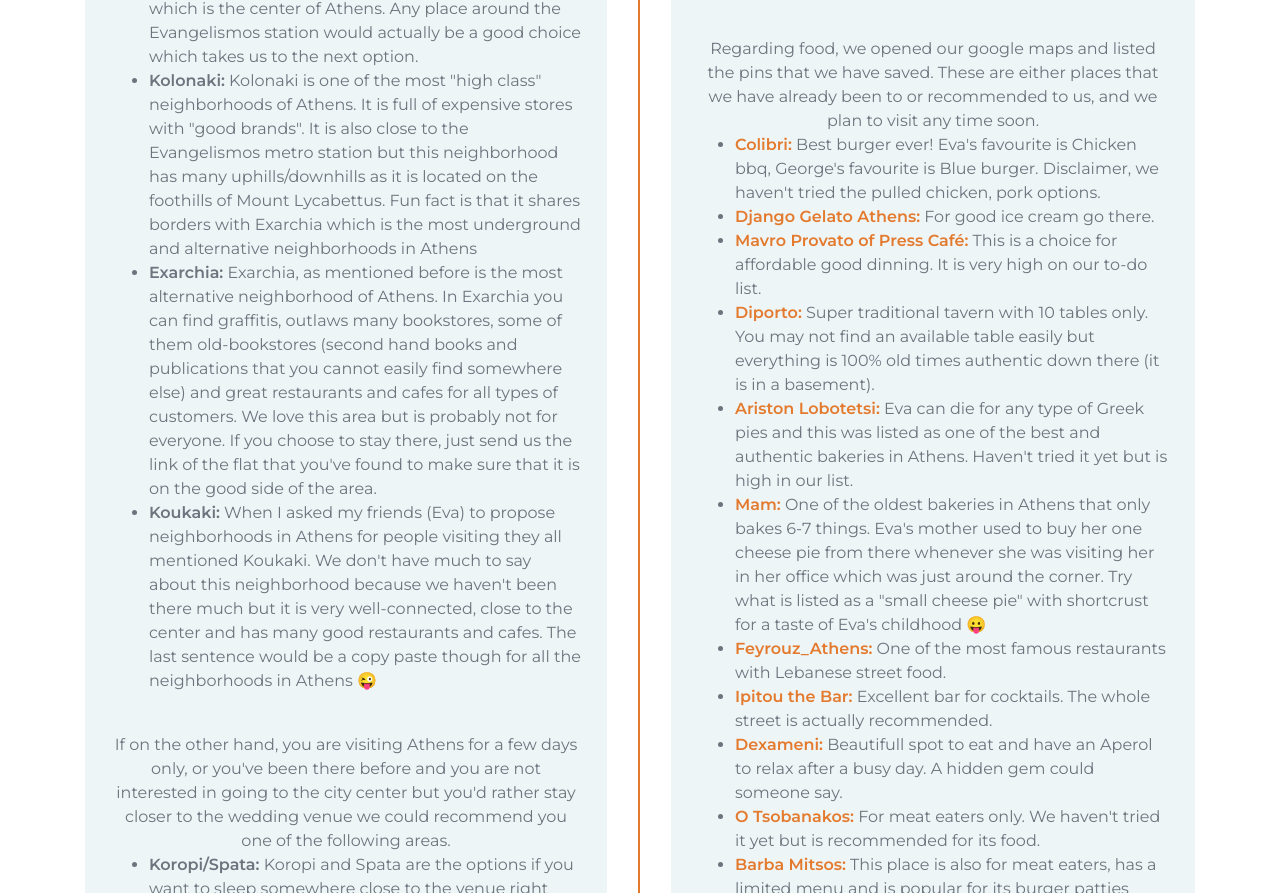
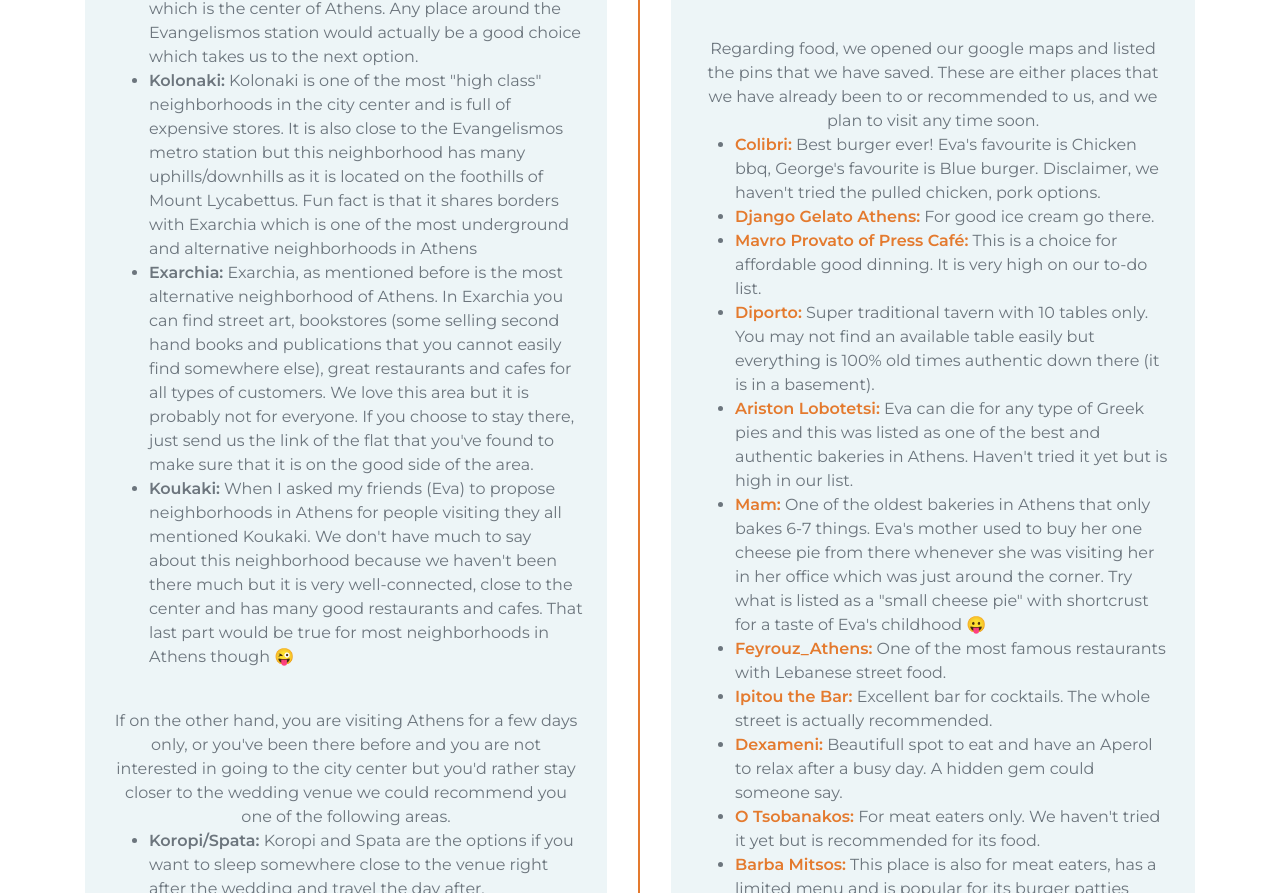
Before and after one commit to eua89/eua89.github.io, a plain HTML site: page index.html in a window 1280 px wide. Shown: the part 6844-7737 px from the top of the page. Drawn offline with nearby package versions, Linux system fonts and the light colour scheme; files that its build step writes are made by us from their sources.

Commit message:
Apply suggestions from code review
Co-authored-by: Georgios Patounas <gpatounas@gmail.com>

```diff
--- a/index.html
+++ b/index.html
@@ -598,22 +598,23 @@
                                         center of Athens. Any place around the Evangelismos station would actually be a
                                         good choice which takes us to the next option.
                                     </li>
-                                    <li><b>Kolonaki:</b> Kolonaki is one of the most "high class" neighborhoods of
-                                        Athens. It
-                                        is full of expensive stores with "good brands". It is also close to the
+                                    <li><b>Kolonaki:</b> Kolonaki is one of the most "high class" neighborhoods in the city center and is full of expensive stores. It is also close to the
+
                                         Evangelismos metro station but this neighborhood has many uphills/downhills as
                                         it
                                         is located on the foothills of Mount Lycabettus. Fun fact is that it shares
-                                        borders with Exarchia which is the most underground and alternative
+                                        borders with Exarchia which is one of the most underground and alternative
+
                                         neighborhoods in Athens
 
                                     </li>
                                     <li><b>Exarchia:</b> Exarchia, as mentioned before is the most alternative
                                         neighborhood
-                                        of Athens. In Exarchia you can find graffitis, outlaws many bookstores, some of
-                                        them old-bookstores (second hand books and publications that you cannot easily
-                                        find somewhere else) and great restaurants and cafes for all types of customers.
-                                        We love this area but is probably not for everyone. If you choose to stay
+                                        of Athens. In Exarchia you can find street art, bookstores (some selling second hand books and publications that you cannot easily
+                                        find somewhere else), great restaurants and cafes for all types of customers.
+
+                                        We love this area but it is probably not for everyone. If you choose to stay
+
                                         there, just send us the link of the flat that you've found to make sure that it
                                         is on the good side of the area.
                                     </li>
@@ -621,8 +622,9 @@
                                         for
                                         people visiting they all mentioned Koukaki. We don't have much to say about this
                                         neighborhood because we haven't been there much but it is very well-connected,
-                                        close to the center and has many good restaurants and cafes. The last sentence
-                                        would be a copy paste though for all the neighborhoods in Athens &#128540;
+                                        close to the center and has many good restaurants and cafes. That last part
+                                        would be true for most neighborhoods in Athens though &#128540;
+
                                     </li>
                                 </ul>
                                 <br>
```
